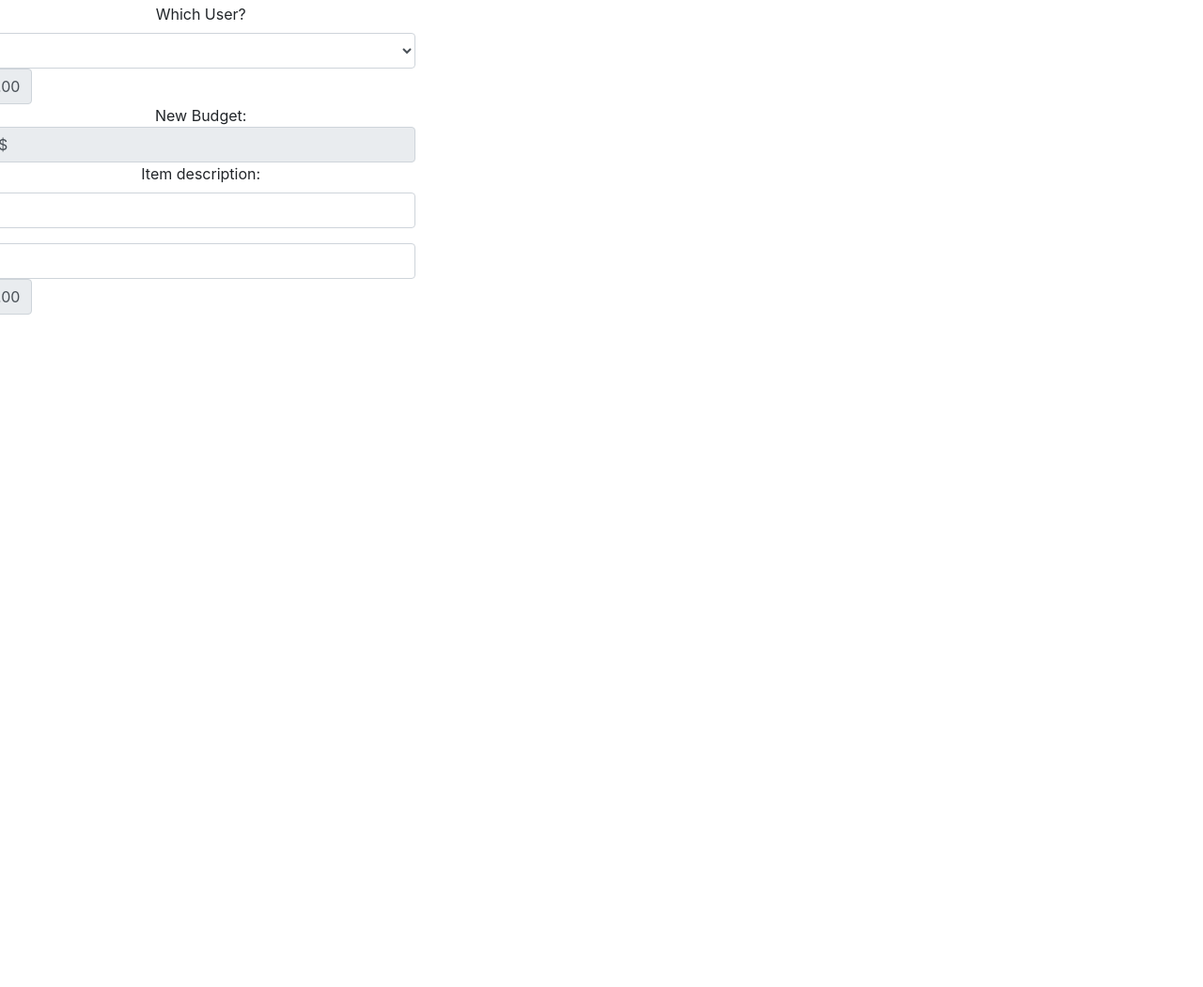
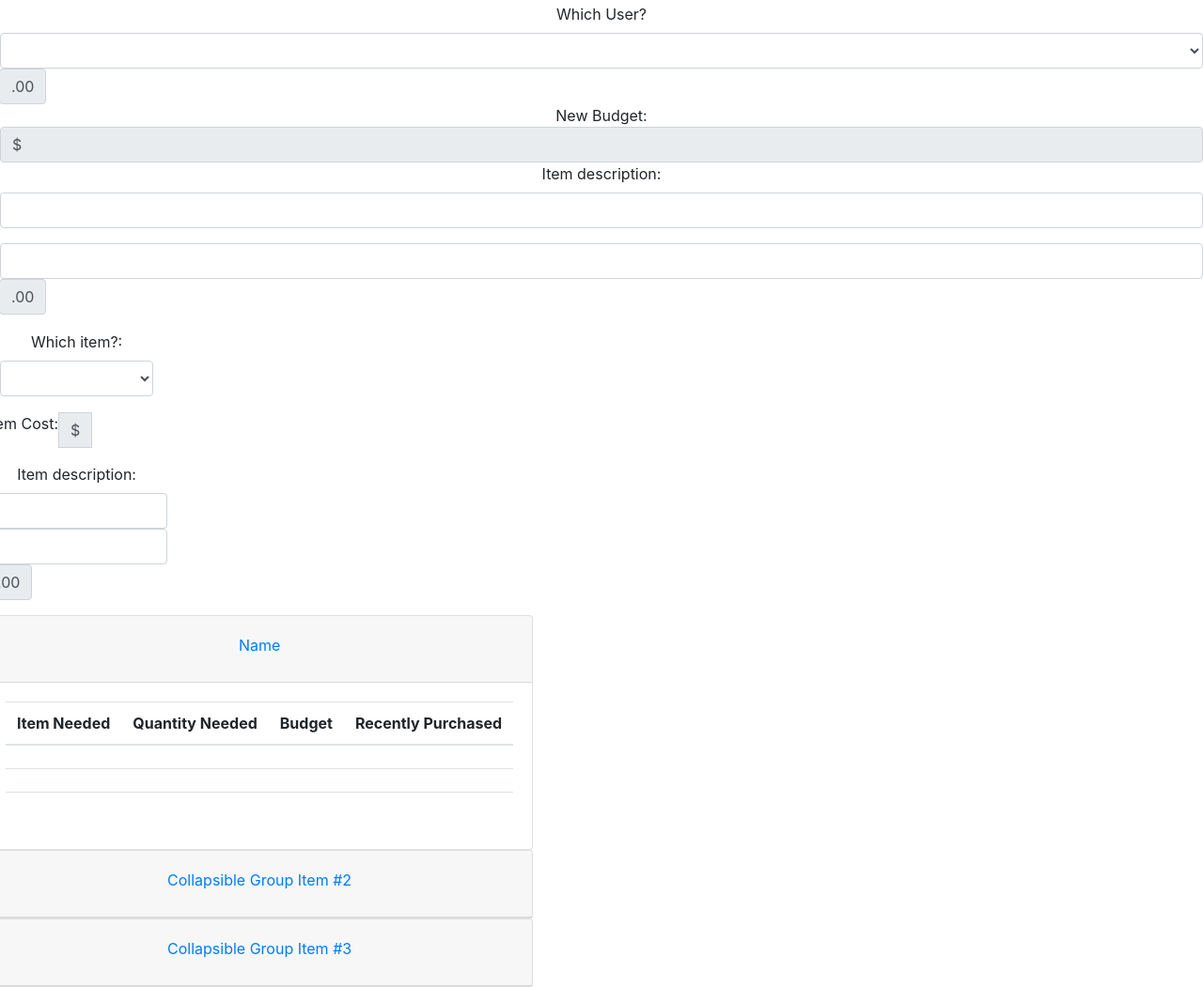
Before and after one commit to GotIt0/got-it, a website: page public/index.html in a window 1280 px wide. Shown: the part 1652-2703 px from the top of the page at 94% size. Before the commit the page ends 2003 px from the top, so only its background shows below. Drawn offline with nearby package versions, Linux system fonts and the light colour scheme.

Commit message:
more front end changes

```diff
--- a/public/index.html
+++ b/public/index.html
@@ -49,7 +49,7 @@
                       <div class="col-lg-6"></div>
                       <button class="oi oi-plus"></button>
                         </div>
-                  </div>
+
                   <br>
                   <br>
                   <div class="row">
@@ -69,9 +69,11 @@
                                 <div class="col-lg-3"></div>
                                     <div class="col-lg-6">
                                         <div class="form-group">
+                                            <div class="whichUser">
                                             <label for="name">Which user?</label>
                                                 <select class="form-control" id="nameofUser">
                                                 </select>
+                                             </div>
                                             </div>
                                         </div>
                                       <fieldset class="form-group">
@@ -93,7 +95,9 @@
                                               </div>
                                             </div>
                                           </fieldset>
+                                          </div>
                                </div>
+
                             <div class="row">
 
 
@@ -133,7 +137,7 @@
 
                             <div id="addMember">
                                 <div class="row">
-                                        <div class="col-lg-12">
+                                        <div class="col-lg-12 text-center">
                                             <form id="form">
                                                  Tell us about yourself! <br><br>
                                                  Name: <br>
@@ -177,6 +181,7 @@
                                 <div id="changeBudget">
                                     <form id="budget-form">
                                             <div class="form-group">
+                                                <div class="whichUser">
                                                     <label for="exampleFormControlSelect1">Which User?</label>
                                                     <select class="form-control" id="exampleFormControlSelect1">
                                                       <option></option>
@@ -185,6 +190,7 @@
                                                       <option></option>
                                                       <option></option>
                                                     </select>
+                                                    </div>
                                                     <div class="input-group-append">
                                                             <span class="input-group-text">.00</span>
                                                         </div>
@@ -204,7 +210,8 @@
                                 </div>
 
                         </section>
-
+                    </div>
+                    <div class="row">
                         <section id="ItemAddition">
                                 <div id="addAnItem">
                                         <div class="col-lg-3"></div>
@@ -241,14 +248,91 @@
                                              </div>
                                      </div>
                         </section>
-                    </div>
+                        </div>
+                        <section id="card-holder"></section>
+                        <section id="view-selected"></section>
+
 
                   <!-- code for toggle menu for second row of buttons-->
 
 
                  <!-- second row of buttons will be appended here-->
-                <div class="row" class="secondRowButtons">
-                  </div>
+                 <div class="row">
+                 <div id="accordion">
+                        <div class="card">
+                          <div class="card-header" id="headingOne">
+                            <h5>
+                              <button class="btn btn-link" data-toggle="collapse" data-target="#collapseOne" aria-expanded="true" aria-controls="collapseOne">
+                                    Name
+                              </button>
+                            </h5>
+                          </div>
+
+                          <div id="collapseOne" class="collapse show" aria-labelledby="headingOne" data-parent="#accordion">
+                            <div class="card-body">
+                                    <table class="table">
+                                            <thead>
+                                              <tr>
+                                                <th scope="col">Item Needed</th>
+                                                <th scope="col">Quantity Needed</th>
+                                                <th scope="col">Budget</th>
+                                                <th scope="col">Recently Purchased</th>
+                                              </tr>
+                                            </thead>
+                                            <tbody>
+                                              <tr>
+                                                <th scope="row"></th>
+                                                <td></td>
+                                                <td></td>
+                                                <td></td>
+                                              </tr>
+                                              <tr>
+                                                <th scope="row"></th>
+                                                <td></td>
+                                                <td></td>
+                                                <td></td>
+                                              </tr>
+                                              <tr>
+                                                <th scope="row"></th>
+                                                <td></td>
+                                                <td></td>
+                                                <td></td>
+                                              </tr>
+                                            </tbody>
+                                          </table>
+                            </div>
+                          </div>
+                        </div>
+                        <div class="card">
+                          <div class="card-header" id="headingTwo">
+                            <h5 >
+                              <button class="btn btn-link collapsed" data-toggle="collapse" data-target="#collapseTwo" aria-expanded="false" aria-controls="collapseTwo">
+                                Collapsible Group Item #2
+                              </button>
+                            </h5>
+                          </div>
+                          <div id="collapseTwo" class="collapse" aria-labelledby="headingTwo" data-parent="#accordion">
+                            <div class="card-body">
+                              Anim pariatur cliche reprehenderit, enim eiusmod high life accusamus terry richardson ad squid. 3 wolf moon officia aute, non cupidatat skateboard dolor brunch. Food truck quinoa nesciunt laborum eiusmod. Brunch 3 wolf moon tempor, sunt aliqua put a bird on it squid single-origin coffee nulla assumenda shoreditch et. Nihil anim keffiyeh helvetica, craft beer labore wes anderson cred nesciunt sapiente ea proident. Ad vegan excepteur butcher vice lomo. Leggings occaecat craft beer farm-to-table, raw denim aesthetic synth nesciunt you probably haven't heard of them accusamus labore sustainable VHS.
+                            </div>
+                          </div>
+                        </div>
+                        <div class="card">
+                          <div class="card-header" id="headingThree">
+                            <h5 >
+                              <button class="btn btn-link collapsed" data-toggle="collapse" data-target="#collapseThree" aria-expanded="false" aria-controls="collapseThree">
+                                Collapsible Group Item #3
+                              </button>
+                            </h5>
+                          </div>
+                          <div id="collapseThree" class="collapse" aria-labelledby="headingThree" data-parent="#accordion">
+                            <div class="card-body">
+                              Anim pariatur cliche reprehenderit, enim eiusmod high life accusamus terry richardson ad squid. 3 wolf moon officia aute, non cupidatat skateboard dolor brunch. Food truck quinoa nesciunt laborum eiusmod. Brunch 3 wolf moon tempor, sunt aliqua put a bird on it squid single-origin coffee nulla assumenda shoreditch et. Nihil anim keffiyeh helvetica, craft beer labore wes anderson cred nesciunt sapiente ea proident. Ad vegan excepteur butcher vice lomo. Leggings occaecat craft beer farm-to-table, raw denim aesthetic synth nesciunt you probably haven't heard of them accusamus labore sustainable VHS.
+                            </div>
+                          </div>
+                        </div>
+                      </div>
+                    </div>
 
 
 
```
